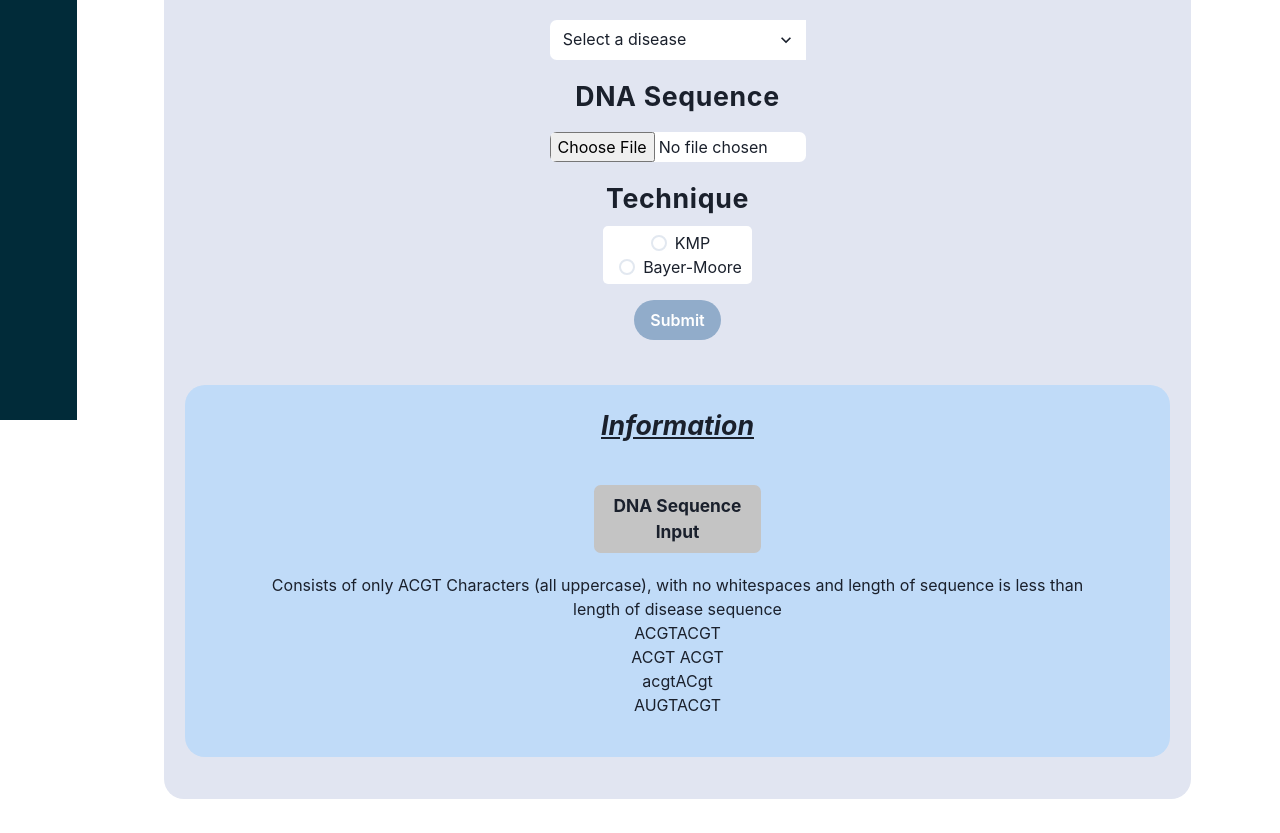
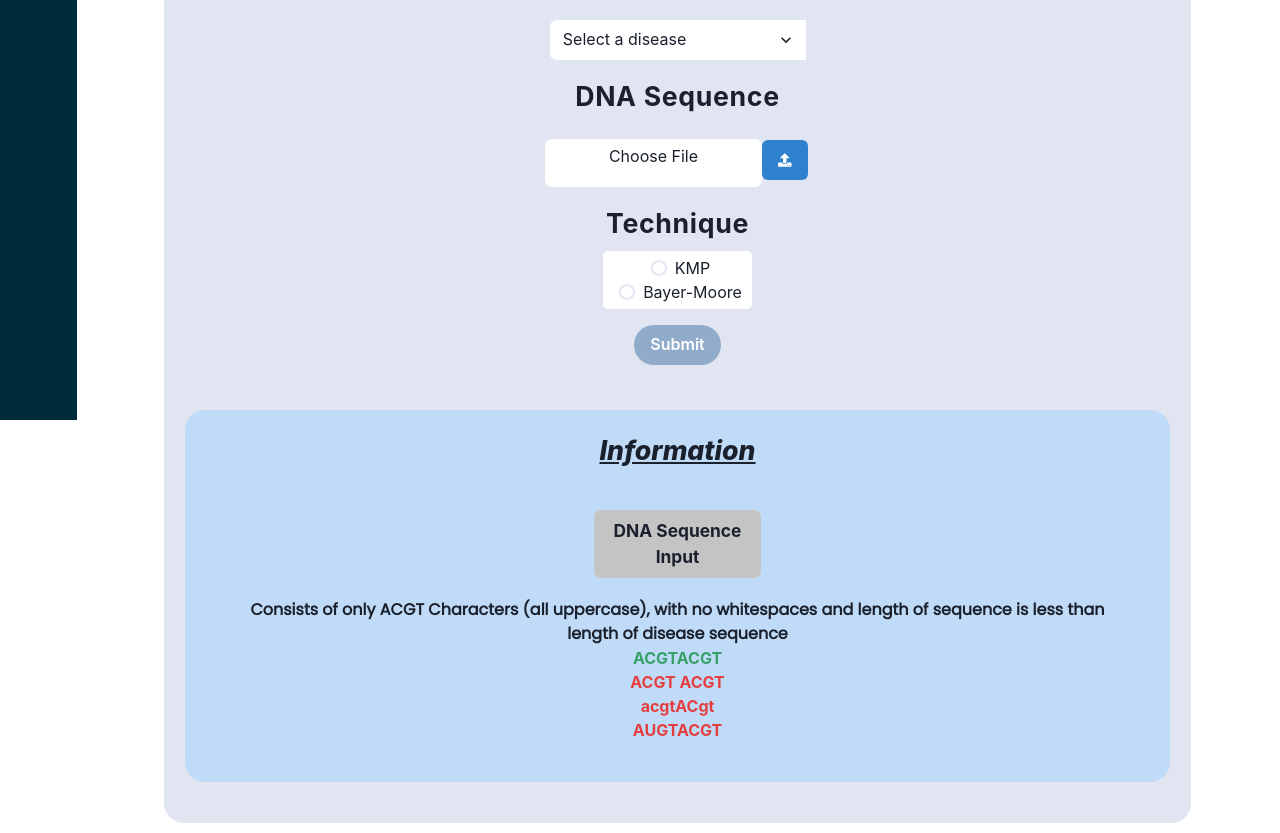
Before and after one commit to apwic/dna-pattern-matching, a React (Create React App) app in the folder src/client/: page /dnatest in a window 1280 px wide. Shown: the part 380-1213 px from the top of the page. Before the commit the page ends 1189 px from the top, so only its background shows below. Built offline with nearby package versions, Linux system fonts and the light colour scheme; a web font is replaced by a local one.

Commit message:
change upload button

```diff
--- /dev/null
+++ b/src/client/src/components/Information.css
@@ -0,0 +1,3 @@
+.font-link {
+    font-family: 'Poppins', cursive;
+  }
--- a/src/client/src/components/Information.js
+++ b/src/client/src/components/Information.js
@@ -1,11 +1,12 @@
 import React, {useState} from "react";
-import { Box, Flex, Spacer, Heading, Image, position } from "@chakra-ui/react";
+import { Box, Text } from "@chakra-ui/react";
+import "./Information.css"
 
 function Information(){
     return(
         <div>
             <div>
-                <Box align="center" fontWeight="bold" padding={"5"} fontSize="20pt" textDecorationLine={"underline"} fontStyle={"italic"} >
+                <Box align="center" fontWeight="extrabold" padding={"5"} fontSize="20pt" textDecorationLine={"underline"} fontStyle={"italic"} >
                     Information
                 </Box>
             </div>
@@ -15,26 +16,22 @@ function Information(){
                     DNA Sequence Input
                 </Box>
 
-                <Box justifyContent="flex-start" mt="5" marginLeft={"5vw"} marginRight={"5vw"}>
-                    <p>
+                <Box mt="5" marginLeft={"5vw"} marginRight={"5vw"}>
+                    <Text className={"font-link"} fontWeight="bold">
                     Consists of only ACGT Characters (all uppercase), with no whitespaces and length of sequence is less than length of disease sequence
-                    </p>
-
-                    <p>
+                    </Text>
+                    <Text textColor={"green.500"} fontWeight="bold">
                     ACGTACGT
-                    </p>
-
-                    <p>
+                    </Text>
+                    <Text textColor={"red.500"} fontWeight="bold">
                     ACGT ACGT
-                    </p>
-
-                    <p>
+                    </Text>
+                    <Text textColor={"red.500"} fontWeight="bold">
                     acgtACgt
-                    </p>
-
-                    <p>
+                    </Text>
+                    <Text textColor={"red.500"} fontWeight="bold">
                     AUGTACGT
-                    </p>
+                    </Text>
 
                     <div height="100%" style={{minHeight:"5vh"}}/>
                 </Box>
--- a/src/client/src/components/Result.js
+++ b/src/client/src/components/Result.js
@@ -12,7 +12,7 @@ const Result = (data) => {
     return(
         <div>
             <div>
-                <Box align="center" fontWeight="bold" padding={"5"} fontSize="20pt" textDecorationLine={"underline"} fontStyle={"italic"} >
+                <Box align="center" fontWeight="extrabold" padding={"5"} fontSize="20pt" textDecorationLine={"underline"} fontStyle={"italic"} >
                     Analysis Result
                 </Box>
             </div>
@@ -27,7 +27,7 @@ const Result = (data) => {
                                 NAME
                             </Box>
 
-                            <Box padding={"2"} fontSize={"17pt"} marginTop={"1vw"}>
+                            <Box padding={"2"} fontSize={"17pt"} marginTop={"1vw"} fontWeight="bold">
                                 {data.NamaPengguna}
                             </Box>
                         </Flex>
@@ -37,17 +37,17 @@ const Result = (data) => {
                                 DATE
                             </Box>
 
-                            <Box padding={"2"} fontSize={"17pt"} marginTop={"0.5vw"}>
-                                {data.Tanggal}
+                            <Box padding={"2"} fontWeight="bold" fontSize={"17pt"} marginTop={"0.5vw"}>
+                                {(data.Tanggal).toString().slice(0,10)}
                             </Box>
                         </Flex>
 
                         <Flex alignItems={"center"} justifyContent={"flex-start"} flexDirection="row">
-                            <Box justifyContent="flex-start" fontSize={"8pt"} padding="2" borderRadius={"5pt"} width="100%" minWidth={"5vw"} maxWidth={"5vw"} mt="5" fontWeight="bold" marginLeft={"5vw"} backgroundColor="#C4C4C4" >
+                            <Box justifyContent="flex-start"  fontSize={"8pt"} padding="2" borderRadius={"5pt"} width="100%" minWidth={"5vw"} maxWidth={"5vw"} mt="5" fontWeight="bold" marginLeft={"5vw"} backgroundColor="#C4C4C4" >
                                 DISEASE
                             </Box>
 
-                            <Box padding={"2"} fontSize={"17pt"}  marginTop={"1vw"}>
+                            <Box padding={"2"} fontSize={"17pt"} fontWeight="bold"  marginTop={"1vw"}>
                                 {data.Penyakit}
                             </Box>
                         </Flex>
@@ -75,7 +75,8 @@ const Result = (data) => {
                                     value={data.Kemiripan}
                                     text={`${data.Kemiripan}%`}
                                     styles={buildStyles({
-                                        textColor: "black",
+                                        textColor: "#1A365D",
+                                        fontWeight: "bold",
                                         trailColor: "transparent",
                                         strokeLinecap: "butt"
                                     })}
--- a/src/client/src/ui/layout/DNATest.js
+++ b/src/client/src/ui/layout/DNATest.js
@@ -8,6 +8,7 @@ import dnatest from '../../assets/dnatest.png';
 // import NyobaInput from './NyobaInput.js';
 import apiClient from "../../http-common.js";
 import { useRef } from "react";
+import * as FaIcons from 'react-icons/fa';
 
 function DNATestPage(){
   let status = false;
@@ -21,6 +22,8 @@ function DNATestPage(){
   const [isSubmit, setIsSubmit] = useState(false);
   const [result, setResult] = useState(Information);
   const scrollToRef = useRef();
+  const [filename, setFilename] = useState('Choose File');
+  const hiddenFileInput = useRef(null);
 
   const handleChange = (e) => {
       const {name, value} = e.target;
@@ -28,10 +31,17 @@ function DNATestPage(){
       console.log(formValues);
   }
 
+  const handleClick = event => {
+    hiddenFileInput.current.click();
+  };
+
+
   const handleUpload = event => {
       const pattern = /^[ACGT]+$/g;
       const fileUploaded = event.target.files[0];
+      const filename = fileUploaded.name;
       setFormValues({...formValues, filenamapengguna: fileUploaded.name})
+      setFilename(event.target.files[0].name);
       // const filenamapengguna = fileUploaded.namapengguna;
       const reader = new FileReader();
       const formData = new FormData();
@@ -224,22 +234,28 @@ function DNATestPage(){
                     <Box font="Poppins" fontWeight={"bold"} fontSize="20pt" marginBottom={"1vh"} letterSpacing="0.5pt">
                       DNA Sequence
                     </Box>
+                    <Flex>
+                        <Box style={{padding:"4pt 0 0 0", marginLeft:"5vw", marginTop:"5pt", border: "1px", width:"100%", minWidth:"17vw", maxWidth:"17vw", height:"100%", minHeight:"6vh", maxHeight:"6vh", backgroundColor:"white", borderRadius:"5pt"}} className="file-label" htmlFor='customFile'>
+                            {filename}
+                          </Box>
+                          <Button onClick={handleClick} marginTop="1vh" colorScheme="blue">
+                            <FaIcons.FaUpload size={"200%"} />
+                          </Button>
                           <FormControl isRequired>
                               {/* <Input namapengguna='dnaSequence' placeholder='First namapengguna' value={formValues.dnaSequence} onChange = {handleChange}/> */}
                               <input type="file"
                               accept=".txt"
                               id="customFile"
+                              ref={hiddenFileInput}
                               onChange={handleUpload}
                               style={{
-                                width:"100%",
-                                minWidth:"20vw",
-                                maxWidth:"20vw",
-                                backgroundColor:"white",
-                                borderRadius:"5pt",
+                                display: "none",
                               }}
                               />
 
                           </FormControl>
+                    </Flex>
+
                           <Badge variant="solid" colorScheme='red'>{formErrors.sekuens}</Badge>
                   </VStack>
               <Box font="Poppins" fontWeight={"bold"} fontSize="20pt" marginBottom={"1vh"} letterSpacing="0.5pt">
```
Also changed, not shown: src/client/src/components/FormInput.css (line endings or trailing spaces).
